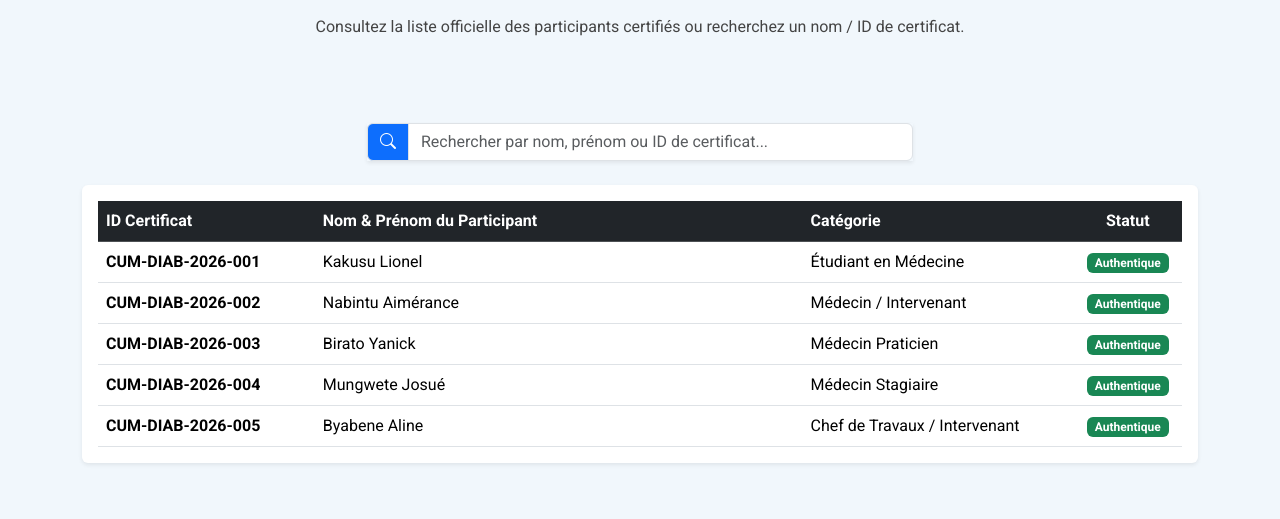
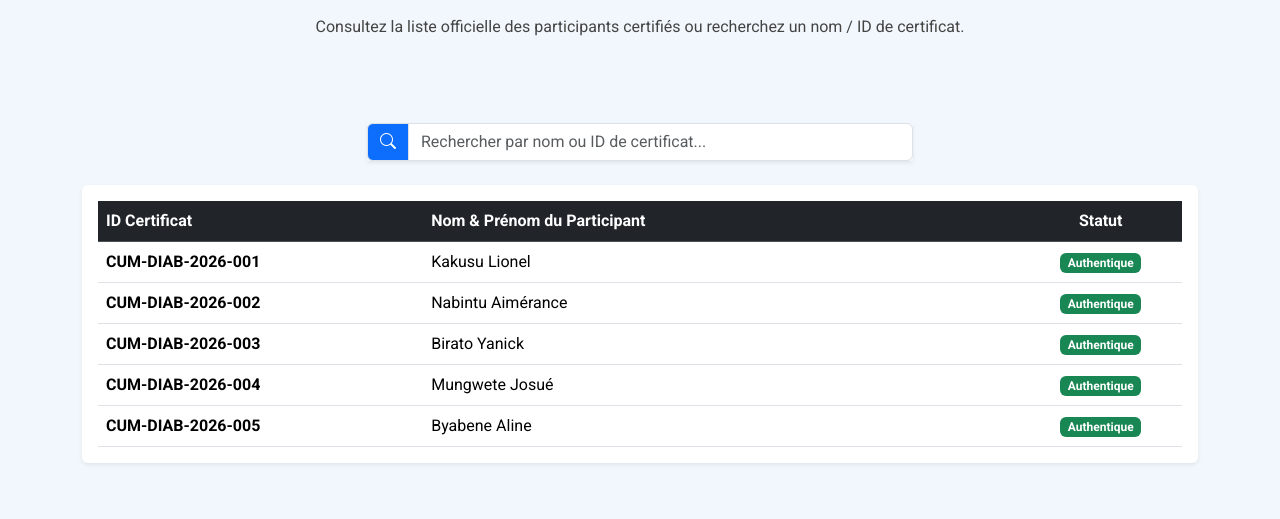
Before and after one commit to ClubUniversmedical/UOB-FACMED, a plain HTML site: page Verification.html in a window 1280 px wide. Shown: the part 281-800 px from the top of the page. Drawn offline with Linux system fonts and the light colour scheme.

Commit message:
Refactor authentication section and search functionality
Updated the authentication section to remove the category column from the table and adjusted the search functionality accordingly.

```diff
--- a/Verification.html
+++ b/Verification.html
@@ -88,7 +88,7 @@
     <main class="main">
 
 <!-- ================================================================================= -->
-<!-- SECTION D'AUTHENTIFICATION DES CERTIFICATS (AJOUTÉE AVANT LE PROGRAMME) -->
+<!-- SECTION D'AUTHENTIFICATION DES CERTIFICATS -->
 <!-- ================================================================================= -->
 <section id="auth-certificat" class="section light-background py-5">
   <div class="container" data-aos="fade-up">
@@ -102,51 +102,45 @@
       <div class="col-lg-6">
         <div class="input-group shadow-sm">
           <span class="input-group-text bg-primary text-white"><i class="bi bi-search"></i></span>
-          <input type="text" id="searchInput" class="form-control" placeholder="Rechercher par nom, prénom ou ID de certificat..." onkeyup="filtrerCertificats()">
+          <input type="text" id="searchInput" class="form-control" placeholder="Rechercher par nom ou ID de certificat..." onkeyup="filtrerCertificats()">
         </div>
       </div>
     </div>
 
-    <!-- Tableau d'authentification -->
+    <!-- Tableau d'authentification (sans la colonne Catégorie) -->
     <div class="table-responsive shadow-sm bg-white rounded p-3">
       <table class="table table-hover align-middle mb-0" id="tableCertificats">
         <thead class="table-dark">
           <tr>
-            <th style="width: 20%;">ID Certificat</th>
-            <th style="width: 45%;">Nom & Prénom du Participant</th>
-            <th style="width: 25%;">Catégorie</th>
-            <th style="width: 10%; text-align: center;">Statut</th>
+            <th style="width: 30%;">ID Certificat</th>
+            <th style="width: 55%;">Nom & Prénom du Participant</th>
+            <th style="width: 15%; text-align: center;">Statut</th>
           </tr>
         </thead>
         <tbody>
           <tr>
             <td><strong>CUM-DIAB-2026-001</strong></td>
             <td>Kakusu Lionel</td>
-            <td>Étudiant en Médecine</td>
             <td class="text-center"><span class="badge bg-success">Authentique</span></td>
           </tr>
           <tr>
             <td><strong>CUM-DIAB-2026-002</strong></td>
             <td>Nabintu Aimérance</td>
-            <td>Médecin / Intervenant</td>
             <td class="text-center"><span class="badge bg-success">Authentique</span></td>
           </tr>
           <tr>
             <td><strong>CUM-DIAB-2026-003</strong></td>
             <td>Birato Yanick</td>
-            <td>Médecin Praticien</td>
             <td class="text-center"><span class="badge bg-success">Authentique</span></td>
           </tr>
           <tr>
             <td><strong>CUM-DIAB-2026-004</strong></td>
             <td>Mungwete Josué</td>
-            <td>Médecin Stagiaire</td>
             <td class="text-center"><span class="badge bg-success">Authentique</span></td>
           </tr>
           <tr>
             <td><strong>CUM-DIAB-2026-005</strong></td>
             <td>Byabene Aline</td>
-            <td>Chef de Travaux / Intervenant</td>
             <td class="text-center"><span class="badge bg-success">Authentique</span></td>
           </tr>
         </tbody>
@@ -155,7 +149,7 @@
   </div>
 </section>
 
-<!-- Script JavaScript pour la recherche dynamique dans le tableau -->
+<!-- Script JavaScript mis à jour pour filtrer sans la colonne Catégorie -->
 <script>
 function filtrerCertificats() {
   let input = document.getElementById('searchInput');
@@ -166,16 +160,13 @@ function filtrerCertificats() {
   for (let i = 1; i < tr.length; i++) {
     let tdId = tr[i].getElementsByTagName('td')[0];
     let tdNom = tr[i].getElementsByTagName('td')[1];
-    let tdCat = tr[i].getElementsByTagName('td')[2];
 
-    if (tdId || tdNom || tdCat) {
+    if (tdId || tdNom) {
       let txtId = tdId.textContent || tdId.innerText;
       let txtNom = tdNom.textContent || tdNom.innerText;
-      let txtCat = tdCat.textContent || tdCat.innerText;
 
       if (txtId.toLowerCase().indexOf(filter) > -1 ||
-          txtNom.toLowerCase().indexOf(filter) > -1 ||
-          txtCat.toLowerCase().indexOf(filter) > -1) {
+          txtNom.toLowerCase().indexOf(filter) > -1) {
         tr[i].style.display = "";
       } else {
         tr[i].style.display = "none";
```
